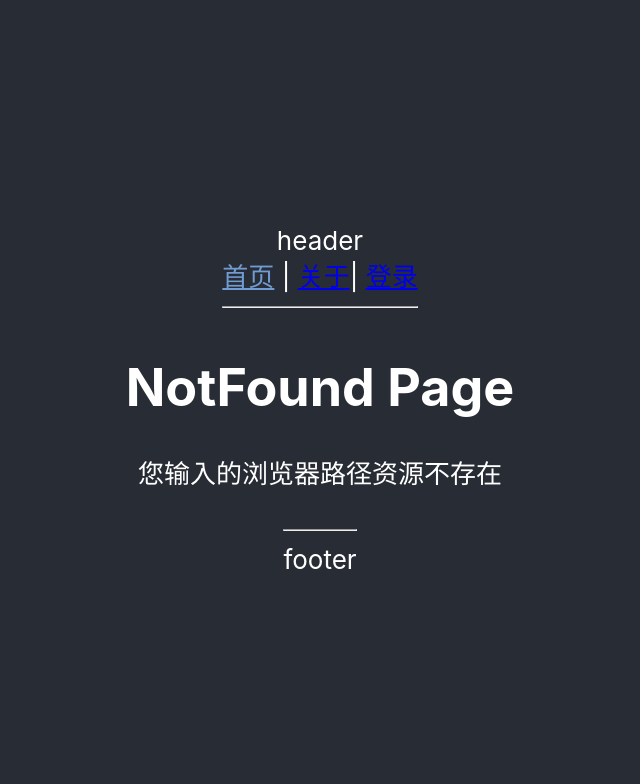
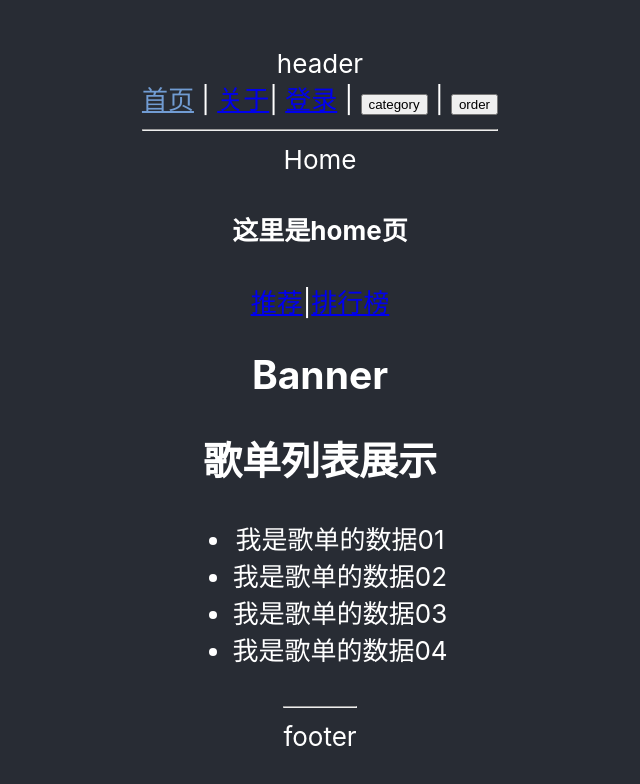
Before and after one commit to hanosong/Learn_VueRouter, a React (Create React App) app in the folder react-router-app/: page /#/home/recommend in a window 1280 px wide. Shown: the top 784 px of the page, without its empty margins (320-960 px from the left). Built offline with nearby package versions, Linux system fonts and the light colour scheme.

Commit message:
react-router：路由嵌套和自定义导航

```diff
--- a/react-router-app/src/App.jsx
+++ b/react-router-app/src/App.jsx
@@ -1,10 +1,24 @@
-import { Route, Routes, Link, NavLink, Navigate } from "react-router-dom";
+import {
+  Route,
+  Routes,
+  NavLink,
+  Navigate,
+  useNavigate,
+} from "react-router-dom";
 import "./App.css";
 import Home from "./views/home";
 import About from "./views/about";
 import Login from "./views/Login";
 import NotFound from "./views/NotFound";
+import Recommend from "./views/HomeComponents/Recommend";
+import Ranking from "./views/HomeComponents/Ranking";
+import Category from "./views/Category";
+import Order from "./views/Order";
 function App() {
+  const nav = useNavigate();
+  const navigateTo = (path) => {
+    nav(path);
+  };
   return (
     <div className="App">
       <header className="App-header">
@@ -19,7 +33,11 @@ function App() {
               首页
             </NavLink>{" "}
             | <NavLink to="/about">关于</NavLink>|{" "}
-            <NavLink to="/login">登录</NavLink>
+            <NavLink to="/login">登录</NavLink> | {/* 手动路由跳转 */}
+            <button onClick={() => navigateTo("/category")}>
+              category
+            </button> |{" "}
+            <button onClick={() => navigateTo("/order")}>order</button>
           </div>
           <hr />
         </div>
@@ -28,9 +46,16 @@ function App() {
           <Routes>
             {/* 使用navigate组件进行重定向 */}
             <Route path="/" element={<Navigate to="/home" />} />
-            <Route path="/home" element={<Home />} />
+            <Route path="/home" element={<Home />}>
+              {/* 当路径为home时，重定向到推荐列表 */}
+              <Route path="/home" element={<Navigate to="/home/recommend" />} />
+              <Route path="/home/recommend" element={<Recommend />} />
+              <Route path="/home/ranking" element={<Ranking />} />
+            </Route>
             <Route path="/about" element={<About />} />
             <Route path="/login" element={<Login />} />
+            <Route path="/category" element={<Category />} />
+            <Route path="/order" element={<Order />} />
             {/* 当全部路径都匹配不到时， 匹配notFound组件 */}
             <Route path="*" element={<NotFound />} />
           </Routes>
--- /dev/null
+++ b/react-router-app/src/views/Category.jsx
@@ -0,0 +1,7 @@
+import React, { memo } from "react";
+
+const Category = memo(() => {
+  return <div>Category</div>;
+});
+
+export default Category;
--- /dev/null
+++ b/react-router-app/src/views/HomeComponents/Ranking.jsx
@@ -0,0 +1,18 @@
+import React, { memo } from "react";
+
+const Ranking = memo(() => {
+  return (
+    <div>
+      <h2>Ranking Nav</h2>
+      <h2>榜单数据</h2>
+      <ul>
+        <li>歌曲1</li>
+        <li>歌曲2</li>
+        <li>歌曲3</li>
+        <li>歌曲4</li>
+      </ul>
+    </div>
+  );
+});
+
+export default Ranking;
--- /dev/null
+++ b/react-router-app/src/views/HomeComponents/Recommend.jsx
@@ -0,0 +1,18 @@
+import React, { memo } from "react";
+
+const recommend = memo(() => {
+  return (
+    <div>
+      <h2>Banner</h2>
+      <h2>歌单列表展示</h2>
+      <ul>
+        <li>我是歌单的数据01</li>
+        <li>我是歌单的数据02</li>
+        <li>我是歌单的数据03</li>
+        <li>我是歌单的数据04</li>
+      </ul>
+    </div>
+  );
+});
+
+export default recommend;
--- /dev/null
+++ b/react-router-app/src/views/Order.jsx
@@ -0,0 +1,7 @@
+import React, { memo } from "react";
+
+const Order = memo(() => {
+  return <div>这里是Order页面哦！</div>;
+});
+
+export default Order;
--- a/react-router-app/src/views/home.jsx
+++ b/react-router-app/src/views/home.jsx
@@ -1,10 +1,16 @@
 import React, { memo } from "react";
-
+import { Link, Outlet } from "react-router-dom";
 const Home = memo(() => {
   return (
     <div>
       Home
       <h4>这里是home页</h4>
+      <div className="home-nav">
+        <Link to="/home/recommend">推荐</Link>|
+        <Link to="/home/ranking">排行榜</Link>
+      </div>
+      {/* 路由组件的占位组件，决定组件挂载到哪 */}
+      <Outlet />
     </div>
   );
 });
```
Also changed, not shown: 1 other file (tests, documents, lock files or other folders).
